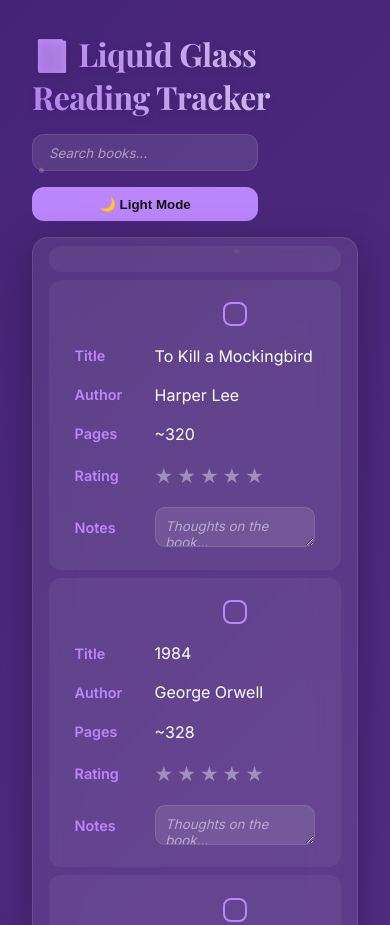
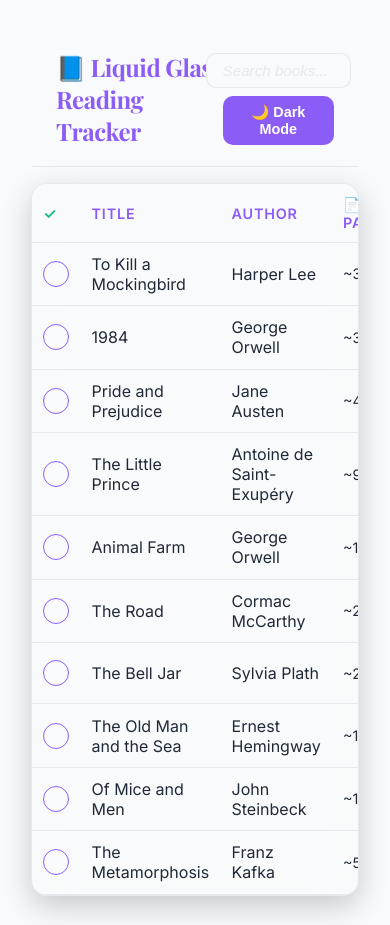
Before and after one commit to awalshe/book-tracker, a plain HTML site: page index.html in a window 390 px wide. Shown: the top 925 px of the page. Drawn offline with nearby package versions, Linux system fonts and the light colour scheme.

Commit message:
Update index.html
qwen 2

```diff
--- a/index.html
+++ b/index.html
@@ -6,85 +6,73 @@
   <title>Liquid Glass Reading Tracker</title>
   <link href="https://fonts.googleapis.com/css2?family=Inter:wght@400;500;600;700&family=Playfair+Display:wght@700&display=swap" rel="stylesheet">
   <style>
-    /* Theme Variables */
+    /* Base Styles */
     :root {
-      --bg-gradient: linear-gradient(135deg, #12092a, #3a1d6b, #6a3a9a, #928dab);
-      --glass-bg: rgba(255, 255, 255, 0.08);
+      --primary: #8b5cf6;
+      --primary-light: #a78bfa;
+      --text: #1f2937;
+      --bg-light: #f9fafb;
+      --bg-dark: #111827;
+      --border: rgba(156, 163, 175, 0.2);
+      --glass-bg: rgba(255, 255, 255, 0.1);
       --glass-hover: rgba(255, 255, 255, 0.15);
-      --text: #ffffff;
-      --accent: #bb86fc;
+      --shadow: 0 10px 30px rgba(0, 0, 0, 0.2);
+      --transition: all 0.3s ease;
+      --star-empty: #d1d5db;
       --star-full: #fbbf24;
-      --star-empty: rgba(255, 255, 255, 0.4);
-      --border-light: rgba(255, 255, 255, 0.1);
-      --shadow: 0 12px 40px rgba(0, 0, 0, 0.3);
-      --transition: all 0.3s ease;
-      --input-bg: rgba(255, 255, 255, 0.1);
-      --header-bg: rgba(0, 0, 0, 0.2);
-    }
-
-    /* Light Mode Theme */
-    .light-mode {
-      --bg-gradient: linear-gradient(135deg, #f0f4f8, #d9e2ec, #e4d5f0);
-      --glass-bg: rgba(255, 255, 255, 0.7);
-      --glass-hover: rgba(255, 255, 255, 0.85);
-      --text: #222;
-      --accent: #6a3a9a;
-      --star-full: #eab308;
-      --star-empty: #ccc;
-      --border-light: rgba(0, 0, 0, 0.1);
-      --input-bg: rgba(0, 0, 0, 0.05);
-      --header-bg: rgba(0, 0, 0, 0.1);
-    }
-
-    * {
-      margin: 0;
-      padding: 0;
-      box-sizing: border-box;
     }
 
     body {
       margin: 0;
       font-family: 'Inter', sans-serif;
-      background: var(--bg-gradient);
-      background-size: 400% 400%;
-      animation: gradientShift 12s ease infinite;
+      background: var(--bg-light);
+      color: var(--text);
       min-height: 100vh;
       padding: 2rem;
       display: flex;
       flex-direction: column;
       align-items: center;
-      color: var(--text);
-      overflow-x: hidden;
       transition: background 0.5s ease;
     }
 
-    @keyframes gradientShift {
-      0% { background-position: 0% 50%; }
-      50% { background-position: 100% 50%; }
-      100% { background-position: 0% 50%; }
+    body.dark-mode {
+      background: var(--bg-dark);
+      color: #e5e7eb;
     }
 
-    /* Title & Controls */
-    header {
+    .container {
       width: 100%;
       max-width: 1200px;
+      background: var(--glass-bg);
+      backdrop-filter: blur(20px);
+      border-radius: 20px;
+      border: 1px solid var(--border);
+      box-shadow: var(--shadow);
+      overflow: hidden;
+      margin-top: 1rem;
+    }
+
+    header {
       display: flex;
       justify-content: space-between;
       align-items: center;
-      margin-bottom: 1rem;
-      flex-wrap: wrap;
-      gap: 1rem;
+      padding: 1.2rem 1.5rem;
+      background: var(--bg-light);
+      border-bottom: 1px solid var(--border);
+      position: relative;
+    }
+
+    body.dark-mode header {
+      background: var(--bg-dark);
     }
 
     h1 {
       font-family: 'Playfair Display', serif;
-      font-size: 2.5rem;
+      font-size: 1.8rem;
       font-weight: 700;
+      color: var(--primary);
+      margin: 0;
       letter-spacing: -0.5px;
-      background: linear-gradient(to right, var(--accent), #e4d5f0);
-      -webkit-background-clip: text;
-      -webkit-text-fill-color: transparent;
-      text-shadow: 0 2px 10px rgba(0, 0, 0, 0.1);
     }
 
     .controls {
@@ -94,49 +82,36 @@
     }
 
     .search-input {
-      padding: 0.6rem 1rem;
-      width: 200px;
-      max-width: 100%;
-      border: 1px solid var(--border-light);
-      border-radius: 12px;
-      background: var(--input-bg);
+      padding: 0.5rem 1rem;
+      border-radius: 10px;
+      border: 1px solid var(--border);
+      background: var(--bg-light);
       color: var(--text);
-      font-family: 'Inter', sans-serif;
+      font-size: 0.95rem;
+      outline: none;
+      transition: var(--transition);
+    }
+
+    body.dark-mode .search-input {
+      background: var(--bg-dark);
+      color: #e5e7eb;
     }
 
     .theme-toggle {
-      background: var(--accent);
-      color: #121212;
+      background: var(--primary);
+      color: white;
       border: none;
-      padding: 0.6rem 1rem;
-      border-radius: 12px;
+      padding: 0.5rem 1rem;
+      border-radius: 10px;
       cursor: pointer;
       font-weight: 600;
-      transition: transform 0.2s;
+      font-size: 0.9rem;
+      transition: var(--transition);
     }
 
     .theme-toggle:hover {
       transform: scale(1.05);
-    }
-
-    /* Main Container */
-    .glass-container {
-      width: 100%;
-      max-width: 1200px;
-      background: var(--glass-bg);
-      border-radius: 24px;
-      backdrop-filter: blur(20px);
-      -webkit-backdrop-filter: blur(20px);
-      border: 1px solid var(--border-light);
-      box-shadow: var(--shadow);
-      overflow: hidden;
-      padding: 0;
-      transition: var(--transition);
-    }
-
-    .glass-container:hover {
-      transform: translateY(-5px);
-      box-shadow: 0 20px 50px rgba(0, 0, 0, 0.4);
+      background: var(--primary-light);
     }
 
     table {
@@ -146,84 +121,69 @@
     }
 
     th {
-      padding: 1rem;
       text-align: left;
+      padding: 1rem 1.5rem;
       font-weight: 600;
-      font-size: 0.95rem;
+      font-size: 0.9rem;
       text-transform: uppercase;
       letter-spacing: 0.8px;
-      color: var(--accent);
-      background: var(--header-bg);
-      backdrop-filter: blur(5px);
+      color: var(--primary);
+      background: var(--bg-light);
+      border-bottom: 1px solid var(--border);
+    }
+
+    body.dark-mode th {
+      background: var(--bg-dark);
     }
 
     td {
-      padding: 1rem;
-      border-bottom: 1px solid var(--border-light);
+      padding: 1rem 1.5rem;
+      border-bottom: 1px solid var(--border);
+      vertical-align: middle;
       transition: var(--transition);
     }
 
-    tr {
-      opacity: 1;
-      transition: opacity 0.2s, transform 0.2s;
+    tr:hover {
+      background: var(--glass-hover);
+      transform: translateX(2px);
     }
 
-    tr.hidden {
-      opacity: 0;
-      transform: translateY(-10px);
-      height: 0;
-      padding: 0;
-      border: none;
-      display: none;
-    }
-
-    tr:hover:not(.hidden) {
-      background: rgba(255, 255, 255, 0.05);
-      transform: scale(1.005);
-    }
-
-    /* Checkbox Styling */
     .checkbox-container {
       display: flex;
+      align-items: center;
       justify-content: center;
-    }
-
-    input[type="checkbox"] {
-      appearance: none;
       width: 24px;
       height: 24px;
-      border-radius: 8px;
-      border: 2px solid var(--accent);
-      background: transparent;
+      border: 1px solid var(--primary);
+      border-radius: 50%;
       cursor: pointer;
-      position: relative;
       transition: var(--transition);
     }
 
-    input[type="checkbox"]:checked {
-      background: var(--accent);
+    .checkbox-container:hover {
+      background: var(--primary);
+      border-color: var(--primary);
     }
 
-    input[type="checkbox"]:after {
+    .checkbox-container.checked {
+      background: var(--primary);
+      border-color: var(--primary);
+    }
+
+    .checkbox-container.checked::after {
       content: "✓";
-      position: absolute;
-      color: #121212;
+      color: white;
       font-weight: bold;
       font-size: 14px;
+      position: absolute;
       top: 50%;
       left: 50%;
       transform: translate(-50%, -50%);
-      opacity: 0;
     }
 
-    input[type="checkbox"]:checked:after {
-      opacity: 1;
-    }
-
-    /* Star Rating */
     .rating {
       display: flex;
-      gap: 4px;
+      gap: 0.3rem;
     }
 
     .rating input {
@@ -231,7 +191,7 @@
     }
 
     .rating label {
-      font-size: 1.3rem;
+      font-size: 0.9rem;
       color: var(--star-empty);
       cursor: pointer;
       transition: color 0.2s;
@@ -243,156 +203,66 @@
       color: var(--star-full);
     }
 
-    /* Input Fields */
-    input[type="number"] {
-      width: 60px;
-      padding: 0.4rem 0.6rem;
-      border-radius: 8px;
-      border: 1px solid var(--border-light);
-      background: var(--input-bg);
+    .pages {
+      font-size: 0.9rem;
       color: var(--text);
-      text-align: center;
-      font-size: 0.95rem;
     }
 
     textarea {
       width: 100%;
-      background: var(--input-bg);
-      border: 1px solid var(--border-light);
-      border-radius: 10px;
+      padding: 0.5rem;
+      border-radius: 8px;
+      border: 1px solid var(--border);
+      background: var(--bg-light);
       color: var(--text);
-      padding: 0.6rem;
       resize: vertical;
-      min-height: 40px;
-      font-family: 'Inter', sans-serif;
+      font-size: 0.9rem;
       transition: var(--transition);
+    }
+
+    body.dark-mode textarea {
+      background: var(--bg-dark);
+      color: #e5e7eb;
     }
 
     textarea:focus {
       outline: none;
-      border-color: var(--accent);
-      background: rgba(255, 255, 255, 0.15);
-      box-shadow: 0 0 0 2px rgba(187, 134, 252, 0.3);
+      border-color: var(--primary);
+      background: var(--glass-bg);
     }
 
     ::placeholder {
-      color: rgba(255, 255, 255, 0.5);
+      color: var(--border);
       font-style: italic;
     }
 
     /* Responsive */
     @media (max-width: 768px) {
-      h1 { font-size: 2rem; }
-
-      .controls {
-        flex-direction: column;
-        align-items: stretch;
-      }
-
-      .search-input, .theme-toggle {
-        width: 100%;
-      }
-
-      .glass-container {
-        border-radius: 16px;
-      }
-
-      table, thead, tbody, th, td, tr {
-        display: block;
-      }
-
-      th {
-        display: none;
-      }
-
-      tr {
-        margin: 0.5rem 1rem;
-        padding: 0.8rem;
-        background: rgba(255, 255, 255, 0.05);
-        border-radius: 12px;
-      }
-
-      td {
-        display: flex;
-        align-items: center;
-        padding: 0.6rem 0.8rem;
-        border-bottom: none;
-      }
-
-      td:before {
-        content: attr(data-label);
-        font-weight: 600;
-        color: var(--accent);
-        min-width: 70px;
-        margin-right: 10px;
-        font-size: 0.9rem;
-      }
+      h1 { font-size: 1.5rem; }
+      .controls { flex-direction: column; gap: 0.5rem; }
+      .search-input, .theme-toggle { width: 100%; }
+      .container { border-radius: 16px; }
+      th, td { padding: 0.7rem; }
     }
-
-    /* Subtle floating animation */
-    @keyframes float {
-      0% { transform: translateY(0px); }
-      50% { transform: translateY(-5px); }
-      100% { transform: translateY(0px); }
-    }
-
-    /* Particles */
-    .particles {
-      position: fixed;
-      top: 0;
-      left: 0;
-      width: 100%;
-      height: 100%;
-      pointer-events: none;
-      z-index: -1;
-      opacity: 0.2;
-    }
-
-    .particle {
-      position: absolute;
-      width: 5px;
-      height: 5px;
-      background: white;
-      border-radius: 50%;
-      animation: float 6s infinite ease-in-out;
-    }
-
-    .light-mode .particle {
-      background: #555;
-    }
-
-    .particle:nth-child(1) { top: 20%; left: 10%; animation-delay: 0s; }
-    .particle:nth-child(2) { top: 40%; left: 20%; animation-delay: 2s; }
-    .particle:nth-child(3) { top: 60%; left: 80%; animation-delay: 4s; }
-    .particle:nth-child(4) { top: 30%; left: 60%; animation-delay: 1s; }
-    .particle:nth-child(5) { top: 70%; left: 40%; animation-delay: 3s; }
   </style>
 </head>
 <body>
 
-  <!-- Background Particles -->
-  <div class="particles">
-    <div class="particle"></div>
-    <div class="particle"></div>
-    <div class="particle"></div>
-    <div class="particle"></div>
-    <div class="particle"></div>
-  </div>
-
-  <!-- Header with Controls -->
+  <!-- Header -->
   <header>
     <h1>📘 Liquid Glass Reading Tracker</h1>
     <div class="controls">
       <input type="text" class="search-input" placeholder="Search books..." id="searchInput">
-      <button class="theme-toggle" id="themeToggle">🌙 Light Mode</button>
+      <button class="theme-toggle" id="themeToggle">🌙 Dark Mode</button>
     </div>
   </header>
 
-  <div class="glass-container">
+  <!-- Main Container -->
+  <div class="container">
     <table id="bookTable">
       <thead>
         <tr>
-          <th>✅</th>
+          <th><span style="color: #10b981;">✓</span></th>
           <th>Title</th>
           <th>Author</th>
           <th>📄 Pages</th>
@@ -401,18 +271,17 @@
         </tr>
       </thead>
       <tbody id="bookList">
-        <!-- Books will be loaded from localStorage or defaults -->
+        <!-- Books will be loaded here -->
       </tbody>
     </table>
   </div>
 
   <script>
-    // === DOM Elements ===
     const bookList = document.getElementById('bookList');
     const searchInput = document.getElementById('searchInput');
     const themeToggle = document.getElementById('themeToggle');
 
-    // === Sample Books (Default Data) ===
+    // Default books
     const defaultBooks = [
       { title: "To Kill a Mockingbird", author: "Harper Lee", pages: "~320", checked: false, rating: 0, notes: "" },
       { title: "1984", author: "George Orwell", pages: "~328", checked: false, rating: 0, notes: "" },
@@ -426,20 +295,19 @@
       { title: "The Metamorphosis", author: "Franz Kafka", pages: "~55", checked: false, rating: 0, notes: "" }
     ];
 
-    // === Load Books from localStorage or use defaults ===
+    // Load from localStorage or defaults
     function loadBooks() {
-      const saved = localStorage.getItem('readingTrackerBooks');
-      return saved ? JSON.parse(saved) : defaultBooks;
+      return localStorage.getItem('readingTrackerBooks') ? JSON.parse(localStorage.getItem('readingTrackerBooks')) : defaultBooks;
     }
 
     let books = loadBooks();
 
-    // === Save to localStorage ===
+    // Save to localStorage
     function saveBooks() {
       localStorage.setItem('readingTrackerBooks', JSON.stringify(books));
     }
 
-    // === Render Books ===
+    // Render books
     function renderBooks(filter = '') {
       bookList.innerHTML = '';
       const filteredBooks = books.filter(book =>
@@ -449,16 +317,15 @@
 
       filteredBooks.forEach((book, index) => {
         const tr = document.createElement('tr');
-        if (!filteredBooks.includes(book)) tr.classList.add('hidden');
 
         tr.innerHTML = `
-          <td class="checkbox-container">
-            <input type="checkbox" ${book.checked ? 'checked' : ''} data-index="${index}" class="book-checkbox">
+          <td>
+            <div class="checkbox-container" data-index="${index}"></div>
           </td>
-          <td data-label="Title">${book.title}</td>
-          <td data-label="Author">${book.author}</td>
-          <td data-label="Pages">${book.pages}</td>
-          <td data-label="Rating">
+          <td>${book.title}</td>
+          <td>${book.author}</td>
+          <td class="pages">${book.pages}</td>
+          <td>
             <div class="rating" data-index="${index}">
               <input type="radio" name="r${index}" id="r${index}-1"><label for="r${index}-1">★</label>
               <input type="radio" name="r${index}" id="r${index}-2"><label for="r${index}-2">★</label>
@@ -467,70 +334,70 @@
               <input type="radio" name="r${index}" id="r${index}-5"><label for="r${index}-5">★</label>
             </div>
           </td>
-          <td data-label="Notes">
+          <td>
             <textarea rows="1" placeholder="Thoughts on the book..." data-index="${index}">${book.notes}</textarea>
           </td>
         `;
+
         bookList.appendChild(tr);
 
-        // Set rating
+        // Checkbox
+        const checkbox = tr.querySelector('.checkbox-container');
+        checkbox.addEventListener('click', () => {
+          books[index].checked = !books[index].checked;
+          checkbox.classList.toggle('checked');
+          saveBooks();
+        });
+
+        if (book.checked) checkbox.classList.add('checked');
+
+        // Rating
         const ratingInputs = tr.querySelectorAll(`#r${index}-1, #r${index}-2, #r${index}-3, #r${index}-4, #r${index}-5`);
         ratingInputs.forEach((input, i) => {
           if (i < book.rating) input.checked = true;
         });
 
-        // Add event listeners
-        tr.querySelector('.book-checkbox').addEventListener('change', (e) => {
-          books[index].checked = e.target.checked;
-          saveBooks();
-        });
-
-        tr.querySelectorAll(`#r${index}-1, #r${index}-2, #r${index}-3, #r${index}-4, #r${index}-5`).forEach((input, i) => {
+        ratingInputs.forEach(input => {
           input.addEventListener('change', () => {
-            books[index].rating = i + 1;
+            books[index].rating = parseInt(input.id.split('-')[1]);
             saveBooks();
           });
         });
 
-        tr.querySelector('textarea').addEventListener('input', (e) => {
-          books[index].notes = e.target.value;
+        // Notes
+        const textarea = tr.querySelector('textarea');
+        textarea.addEventListener('input', () => {
+          books[index].notes = textarea.value;
           saveBooks();
         });
       });
     }
 
-    // === Search Filter ===
+    // Search
     searchInput.addEventListener('input', () => {
       renderBooks(searchInput.value.trim());
     });
 
-    // === Theme Toggle ===
+    // Theme Toggle
     themeToggle.addEventListener('click', () => {
-      document.body.classList.toggle('light-mode');
-      if (document.body.classList.contains('light-mode')) {
-        themeToggle.textContent = '☀️ Dark Mode';
-        themeToggle.style.backgroundColor = '#6a3a9a';
+      document.body.classList.toggle('dark-mode');
+      if (document.body.classList.contains('dark-mode')) {
+        themeToggle.textContent = '☀️ Light Mode';
       } else {
-        themeToggle.textContent = '🌙 Light Mode';
-        themeToggle.style.backgroundColor = '';
+        themeToggle.textContent = '🌙 Dark Mode';
       }
-      // Save preference
-      localStorage.setItem('readingTrackerTheme', document.body.classList.contains('light-mode') ? 'light' : 'dark');
+      localStorage.setItem('theme', document.body.classList.contains('dark-mode') ? 'dark' : 'light');
     });
 
-    // === Load Saved Theme ===
-    function loadTheme() {
-      const savedTheme = localStorage.getItem('readingTrackerTheme');
-      if (savedTheme === 'light') {
-        document.body.classList.add('light-mode');
-        themeToggle.textContent = '☀️ Dark Mode';
-      }
+    // Load saved theme
+    const savedTheme = localStorage.getItem('theme');
+    if (savedTheme === 'dark') {
+      document.body.classList.add('dark-mode');
+      themeToggle.textContent = '☀️ Light Mode';
     }
 
-    // === Initialize ===
-    loadTheme();
+    // Initial render
     renderBooks();
-
   </script>
 </body>
 </html>
```
